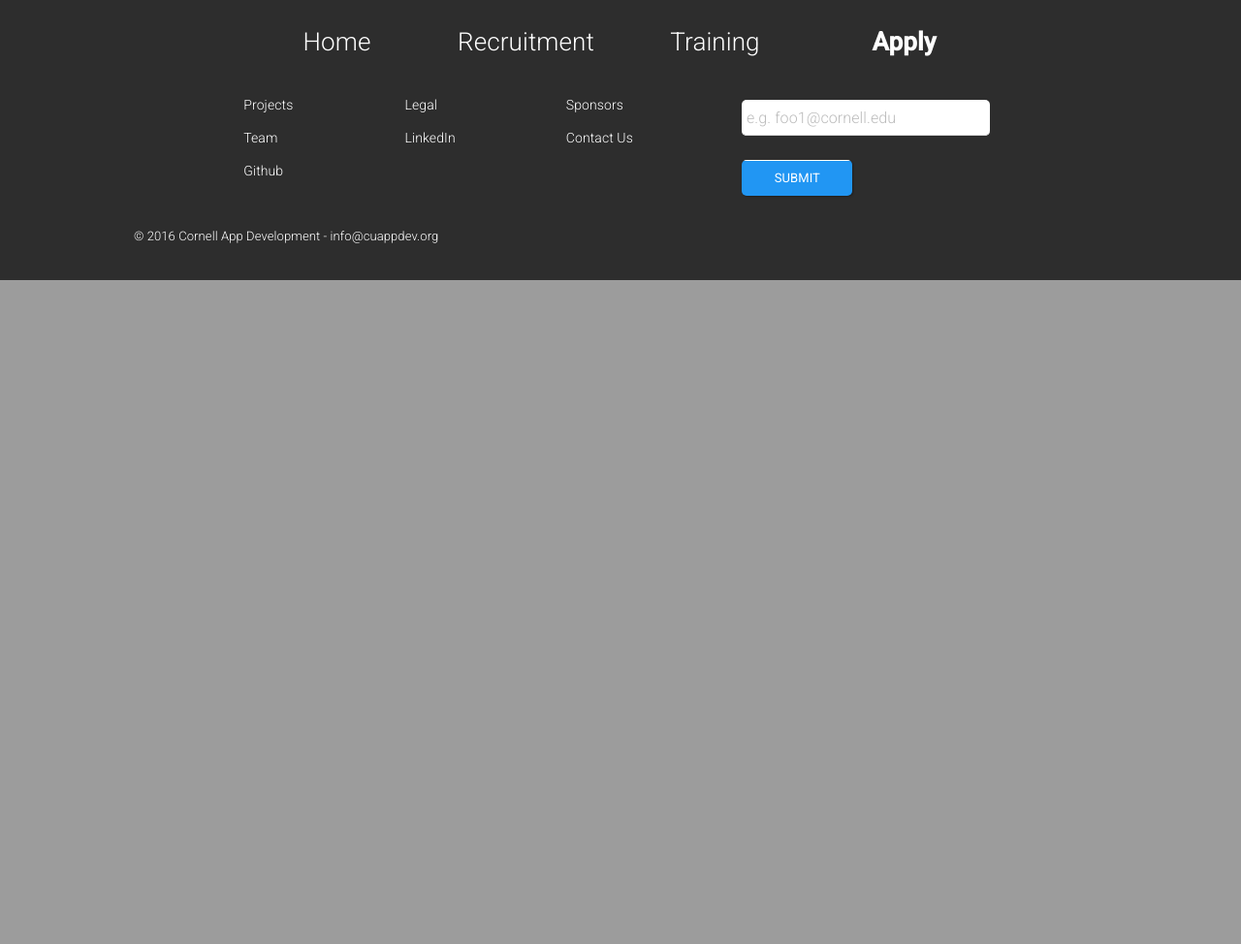
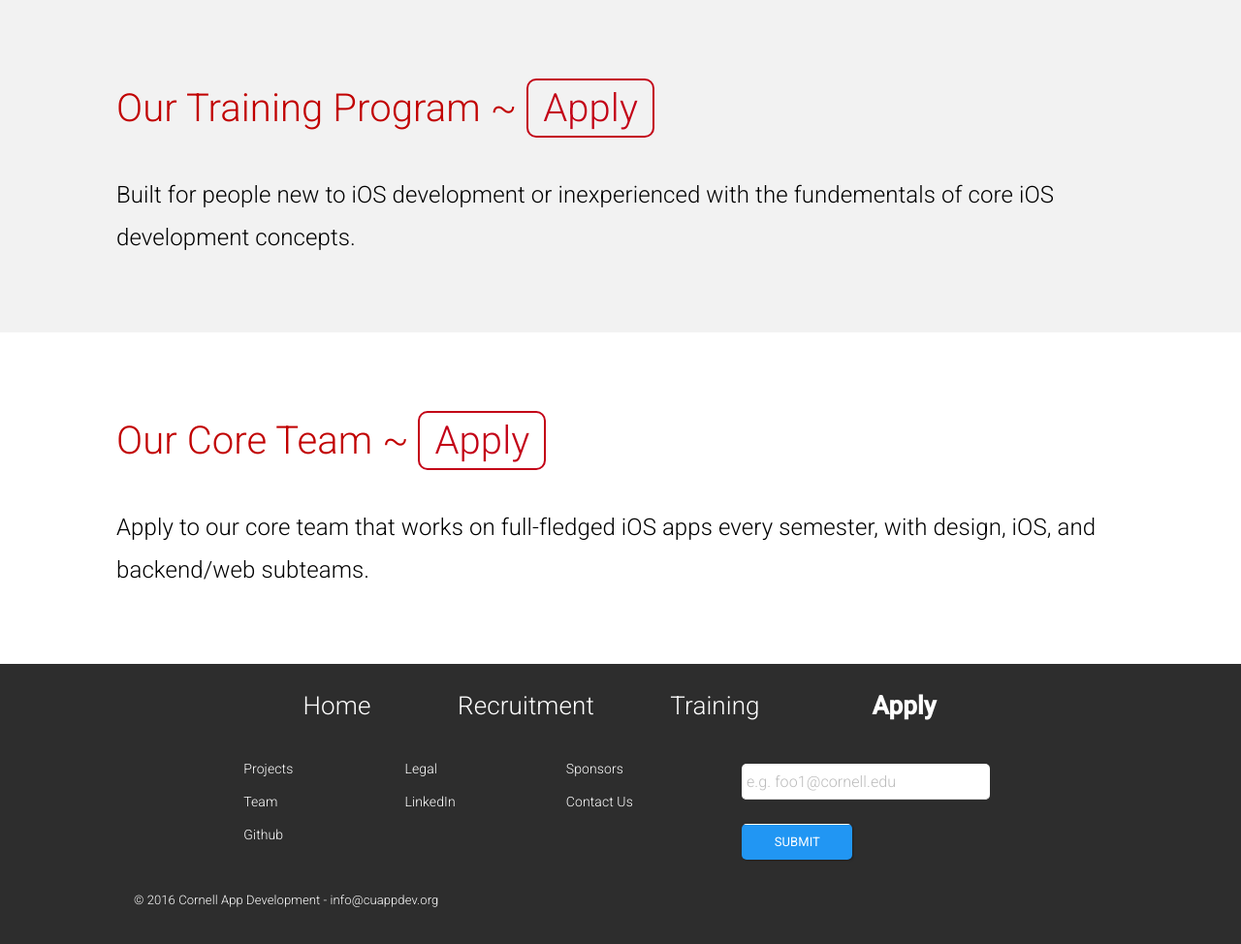
Before and after one commit to Jma353/CuAppSite-Django, a Django app: page /application/ in a window 1280 px wide. Shown: the part 612-1586 px from the top of the page at 97% size. Before the commit the page ends 901 px from the top, so only its background shows below. Run offline with Django 3.2, Linux system fonts and the light colour scheme; some libraries are stand-ins or nearby versions.

Commit message:
Further page development, application landing page sections, URLConfs and base views set up for training program and core team apps

```diff
--- a/cuappsite/urls.py
+++ b/cuappsite/urls.py
@@ -28,6 +28,8 @@
     url(r'^sponsors/', views.Sponsors.as_view(), name='sponsors'),
     url(r'^team/', views.Team.as_view(), name='team'),
     url(r'^projects/', views.Projects.as_view(), name='projects'),
+    url(r'^application/training-program', views.TrainingProgram.as_view(), name='training-program-application'),
+    url(r'^application/core-team', views.CoreTeam.as_view(), name='core-team-application'),
     url(r'^application/', views.Application.as_view(), name='application'),
     url(r'^$', views.Home.as_view(), name='home'),
 ]
--- a/cuappsite/views.py
+++ b/cuappsite/views.py
@@ -99,3 +99,19 @@
 		template = loader.get_template('application.html')
 		context = { 'request': request, 'form': self.form_class, 'email_form': self.form_class }
 		return HttpResponse(template.render(context, request))
+
+
+class TrainingProgram(FormView):
+
+	def get(self, request):
+		template = loader.get_template('training-program.html')
+		context = { 'request': request, 'form': EmailForm, 'email_form': EmailForm } # Will change
+		return HttpResponse(template.render(context, request))
+
+
+class CoreTeam(FormView):
+
+	def get(self, request):
+		template = loader.get_template('core-team.html')
+		context = { 'request': request, 'form': EmailForm, 'email_form': EmailForm } # Will change
+		return HttpResponse(template.render(context, request))
--- a/templates/application.html
+++ b/templates/application.html
@@ -14,4 +14,27 @@
 	</p>
 </div>
 
+<div class="offwhite-barz training-program">
+	<div class="slogan modified-slogan">
+		Our Training Program ~ <a href="{% url 'training-program-application' %}" class="button text-center red-link">Apply</a>
+	</div>
+
+	<div class="text-black text-paragraph">
+		Built for people new to iOS development or inexperienced with the fundementals of core iOS development concepts.
+	</div>
+
+</div>
+
+<div class="white-barz core-team">
+	<div class="slogan modified-slogan">
+		Our Core Team ~ <a href="{% url 'core-team-application' %}" class="button text-center red-link">Apply</a>
+	</div>
+
+	<div class="text-black text-paragraph">
+		Apply to our core team that works on full-fledged iOS apps every semester, with design, iOS, and backend/web subteams.
+	</div>
+
+</div>
+
+
 {% endblock %}
--- a/templates/home.html
+++ b/templates/home.html
@@ -89,7 +89,7 @@
 
 			{% endfor %}
 
-			<input type="submit" value="submit" class="btn btn-primary col-xs-1" class="email-form-submit" />
+			<input type="submit" value="submit" class="btn btn-primary" class="email-form-submit" />
 
 		</form>
 	</div>
--- a/templates/partials/footer_partial.html
+++ b/templates/partials/footer_partial.html
@@ -15,7 +15,7 @@
 			{% if request.get_full_path == learn_url %}bold{% endif %}" href="{{ learn_url }}">Training</a>
 			{% url 'application' as application_url %}
 			<a class="col-xs-6 col-md-2 text-center footer-nav
-			{% if request.get_full_path == application_url %}bold{% endif %}" href="{{ application_url }}">Apply</a>
+			{% if 'application' in request.get_full_path %}bold{% endif %}" href="{{ application_url }}">Apply</a>
 		</div>
 
 		<div class="container col-xs-12 col-md-7">
--- a/templates/partials/navbar_partial.html
+++ b/templates/partials/navbar_partial.html
@@ -38,7 +38,7 @@
 
 				{% url 'application' as application_path %}
 				<li><a href="{{ application_path }}"><div class="button nav-button text-center
-				{% if request.get_full_path == application_path %}bold{% endif %}">Apply</div></a></li>
+				{% if 'application' in request.get_full_path %}bold{% endif %}">Apply</div></a></li>
 
 			</ul>
 		</div>
--- a/templates/team.html
+++ b/templates/team.html
@@ -92,7 +92,7 @@
 				VP of Operations
 			</p>
 
-			<div class="col-xs-12">
+			<div class="col-xs-12" style="margin-bottom: 40px;">
 				<div class="col-xs-offset-4 col-xs-2">
 					<a><img src="{% static 'images/team/github.png' %}" class="center-block" style="width:20px;height:auto;"/></a>
 				</div>
```
Also changed, not shown: templates/core-team.html (added), templates/training-program.html (added), 2 other files.
